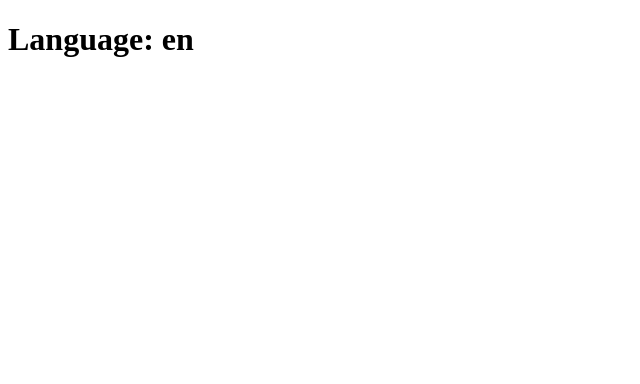
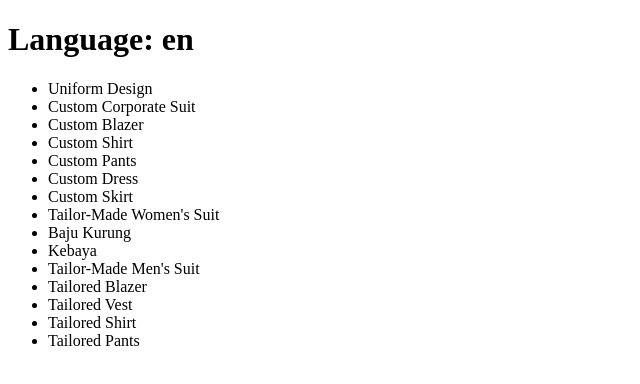
Before and after one commit to wnuqbh/wanieyj, a Next.js app: page /en in a window 1280 px wide. Shown: the top 384 px of the page, without its empty margins (0-640 px from the left). Built offline with nearby package versions, Linux system fonts and the light colour scheme.

Commit message:
List service names in the page language

```diff
--- a/app/[lang]/page.tsx
+++ b/app/[lang]/page.tsx
@@ -1,4 +1,5 @@
 import type { Lang } from "@/lib/types";
+import { services } from "@/data/services";
 
 export const dynamicParams = false;
 
@@ -13,5 +14,14 @@ type LangPageProps = {
 export default async function LangHomePage({ params }: LangPageProps) {
   const { lang } = await params;
 
-  return <h1>Language: {lang}</h1>;
+  return (
+    <main>
+      <h1>Language: {lang}</h1>
+      <ul>
+        {services.map((service) => (
+          <li key={service.slug}>{service.name[lang]}</li>
+        ))}
+      </ul>
+    </main>
+  );
 }
```
